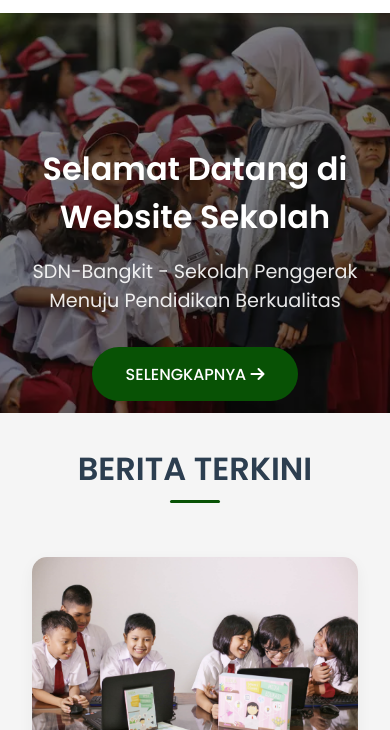
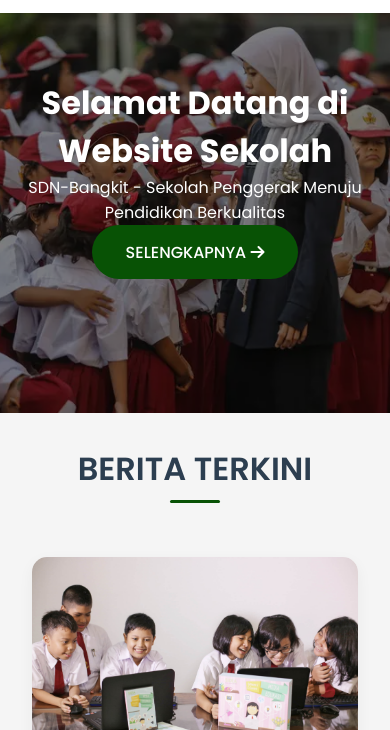
Before and after one commit to mrj54/sdnbangkit, a plain HTML site: page index.html in a window 390 px wide. Shown: the part 114-844 px from the top of the page. Drawn offline with Linux system fonts and the light colour scheme.

Commit message:
fix=teks

```diff
--- a/index.html
+++ b/index.html
@@ -141,29 +141,35 @@
         z-index: 2; /* Di atas gambar */
     }
 
+/* Styling untuk welcome-content */
 .welcome-content {
     position: relative;
-    z-index: 3; /* Di atas overlay */
+    z-index: 3;
     max-width: 800px;
     margin: 0 auto;
     padding: 2rem;
     animation: fadeInUp 1s ease-out;
 
-    /* Geser ke bawah */
+    /* Untuk tampilan desktop atau laptop */
     margin-top: 100px; /* Tambahkan jarak 100px di atas */
 }
 
-.welcome-content h2 {
-    font-size: 2.5rem;
-    margin-bottom: 1rem;
-    font-weight: 600;
+/* Styling untuk tampilan mobile */
+@media (max-width: 768px) {
+    .welcome-content {
+        margin-top: 50px; /* Mengurangi jarak atas di perangkat mobile */
+        padding: 1rem; /* Menyesuaikan padding untuk mobile */
+    }
+
+    .welcome-content h2 {
+        font-size: 2rem; /* Ukuran font lebih kecil di mobile */
+    }
+
+    .welcome-content p {
+        font-size: 1rem; /* Ukuran font lebih kecil di mobile */
+    }
 }
 
-.welcome-content p {
-    font-size: 1.2rem;
-    margin-bottom: 2rem;
-    opacity: 0.9;
-}
 
 
         .btn {
```
